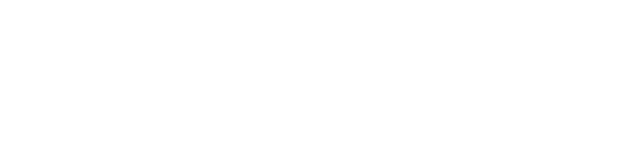
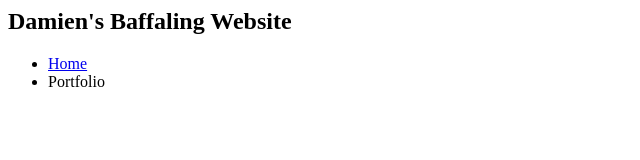
Before and after one commit to Damien-lb/Damien-lb.github.io, a plain HTML site: page portfolio.html in a window 1280 px wide. Shown: the whole page, without its empty margins (0-640 px from the left). Drawn offline with Linux system fonts and the light colour scheme.

Commit message:
add index.html and css files

```diff
--- a/portfolio.html
+++ b/portfolio.html
@@ -0,0 +1,17 @@
+<html>
+  <head>
+    <title>Damien's Website</title>
+  </head>
+  <body>
+    <div id="all-contents">
+      <nav>
+        <h1>Damien's Baffaling Website</h1>
+        <ul id="nav-ul">
+          <li class="nav-li"><a class="nav-a" href="index.html">Home</a></li>
+          <li class="nav-li> <a class="nav-a" href="portfolio.html" >Portfolio</a>
+        </li>
+        </ul>
+      </nav>
+    </div>
+  </body>
+</html>
```
Also changed, not shown: index.html (+3 -0 lines).
